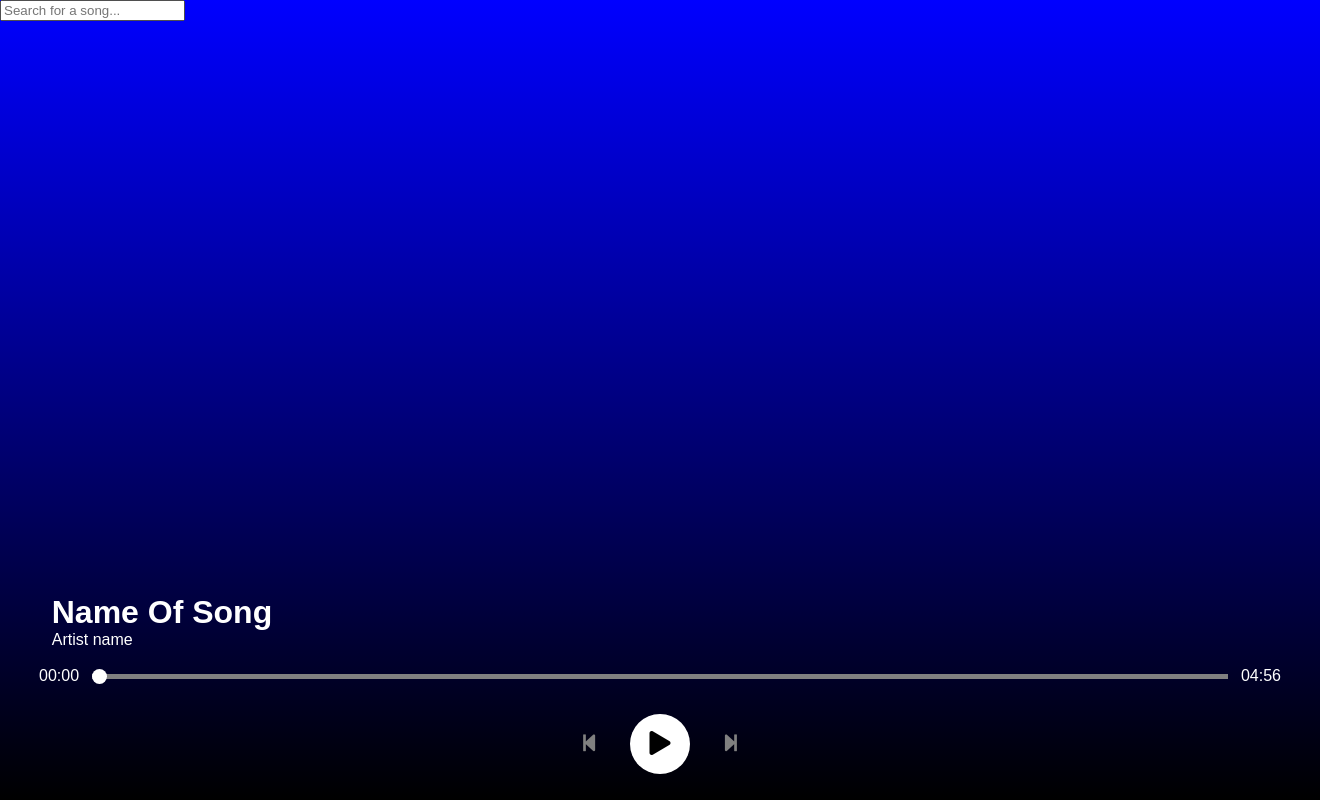
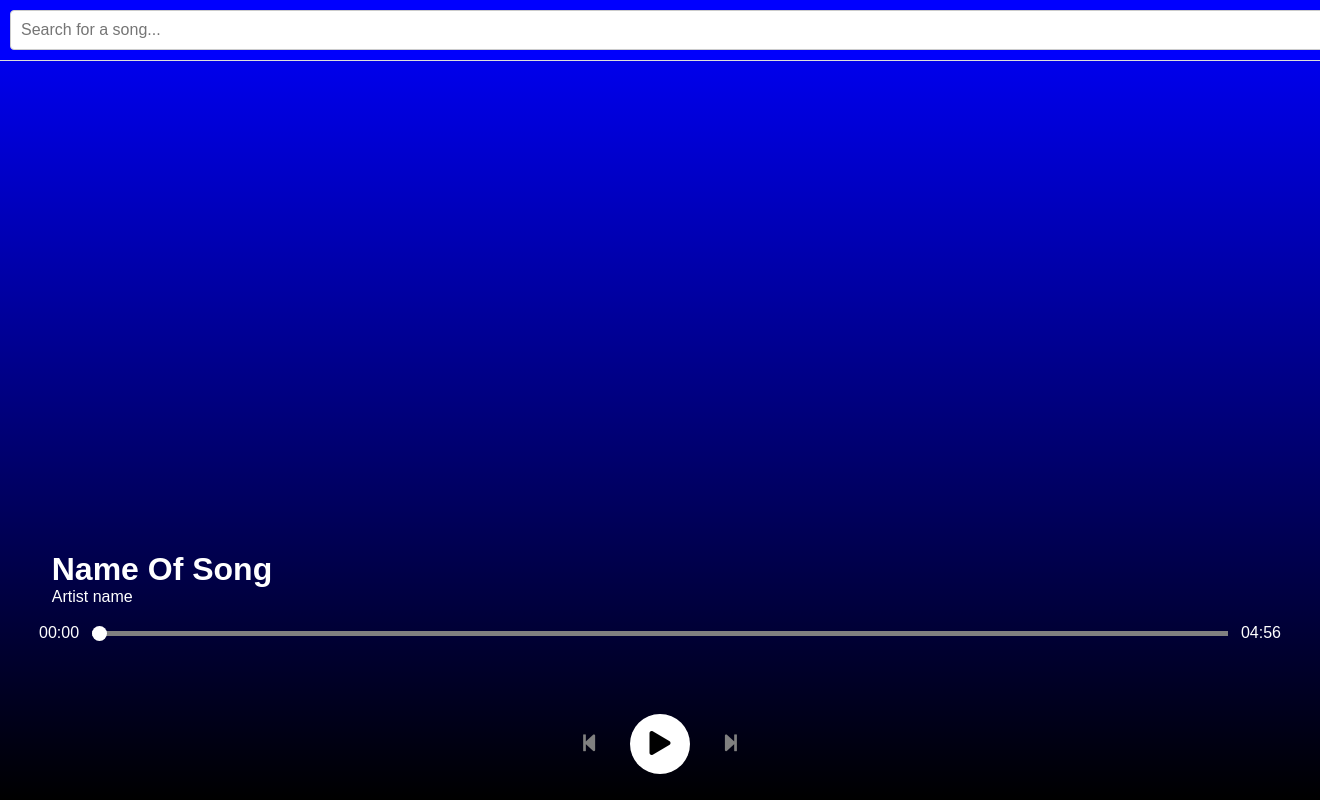
Before and after one commit to leoposc/distributed-systems, a Flask app: template testing/music-player/templates/index.html in a window 1320 px wide; the page is wider, and only the part inside the window is pictured. Run offline with Flask 3, Linux system fonts and the light colour scheme; the template is opened without the code that fills it, so the values that code supplies are empty; some libraries are stand-ins or nearby versions.

Commit message:
update css

```diff
--- a/exercise02/music-player/static/styles/style.css
+++ b/exercise02/music-player/static/styles/style.css
@@ -3,14 +3,24 @@ body {
     color: #ffffff;
     padding: 0;
     margin: 0;
+    overflow: hidden;
+    /* Prevent scrolling */
 }
 
 #main {
     width: 100%;
     height: 100vh;
     display: grid;
-    grid-template-rows: 60% 1fr 15%;
+    grid-template-rows: auto 1fr auto;
     background-image: linear-gradient(blue, #000);
+}
+
+#audio-list {
+    overflow-y: auto;
+    height: 100%;
+    padding: 0;
+    margin: 0;
+    box-sizing: border-box;
 }
 
 #metadetails {
@@ -86,13 +96,18 @@ button {
 
 ul {
     list-style-type: none;
+    /* height: 500px; */
     padding: 0;
     margin: 0;
+    overflow: auto;
+    /* Allow scrolling within the list */
+    max-height: 100%;
+    /* Ensure the list does not exceed the container height */
 }
 
 li {
     padding: 10px;
-    margin: 10px 0;
+    /* margin: 1px 0; */
     background-color: rgba(255, 255, 255, 0.1);
     border-top: 2px solid #ffffff;
     border-bottom: 2px solid #ffffff;
@@ -102,3 +117,28 @@ li {
 li:hover {
     background-color: rgba(27, 31, 113, 0.427);
 }
+
+#search-bar {
+    width: 100%;
+    padding: 10px;
+    background-color: rgba(0, 0, 255, 0.8);
+    /* Matches the gradient */
+    border-bottom: 1px solid #ddd;
+    position: sticky;
+    top: 0;
+    z-index: 1000;
+}
+
+#search-input {
+    width: 100%;
+    padding: 10px;
+    font-size: 16px;
+    border: 1px solid #ccc;
+    border-radius: 4px;
+    box-sizing: border-box;
+}
+
+#search-input:focus {
+    border-color: #007bff;
+    outline: 3px solid #007bff;
+}
--- a/exercise02/music-player/templates/index.html
+++ b/exercise02/music-player/templates/index.html
@@ -26,11 +26,13 @@
             <input type="text" id="search-input" placeholder="Search for a song..."
                 onkeypress="if(event.key === 'Enter') searchSongs()">
         </div>
+        <!-- <div class="audio-files"> -->
         <ul id="audio-list">
             {% for file in audio_files %}
             <li onclick="setSong({{ loop.index0 }})">{{ file }}</li>
             {% endfor %}
         </ul>
+        <!-- </div> -->
         <div id="metadetails">
             <div id="details">
 
@@ -67,4 +69,25 @@
 </body>
 
 </html>
+
+<script>
+    function searchSongs() {
+        const query = document.getElementById('search-input').value;
+        console.log(query);
+        fetch(`/search/${query}`)
+            .catch(error => console.error('Error:', error));
+        // .then(response => response.json())
+        // .then(data => {
+        //     const audioList = document.getElementById('audio-list');
+        //     audioList.innerHTML = '';
+        //     data.forEach((file, index) => {
+        //         const li = document.createElement('li');
+        //         li.textContent = file;
+        //         li.onclick = () => setSong(index);
+        //         audioList.appendChild(li);
+        //     });
+        // })
+
+    }
+</script>
 </div>
--- a/testing/music-player/templates/index.html
+++ b/testing/music-player/templates/index.html
@@ -26,11 +26,13 @@
             <input type="text" id="search-input" placeholder="Search for a song..."
                 onkeypress="if(event.key === 'Enter') searchSongs()">
         </div>
+        <!-- <div class="audio-files"> -->
         <ul id="audio-list">
             {% for file in audio_files %}
             <li onclick="setSong({{ loop.index0 }})">{{ file }}</li>
             {% endfor %}
         </ul>
+        <!-- </div> -->
         <div id="metadetails">
             <div id="details">
 
```
Also changed, not shown: testing/music-player/static/styles/style.css (+42 -2 lines).
